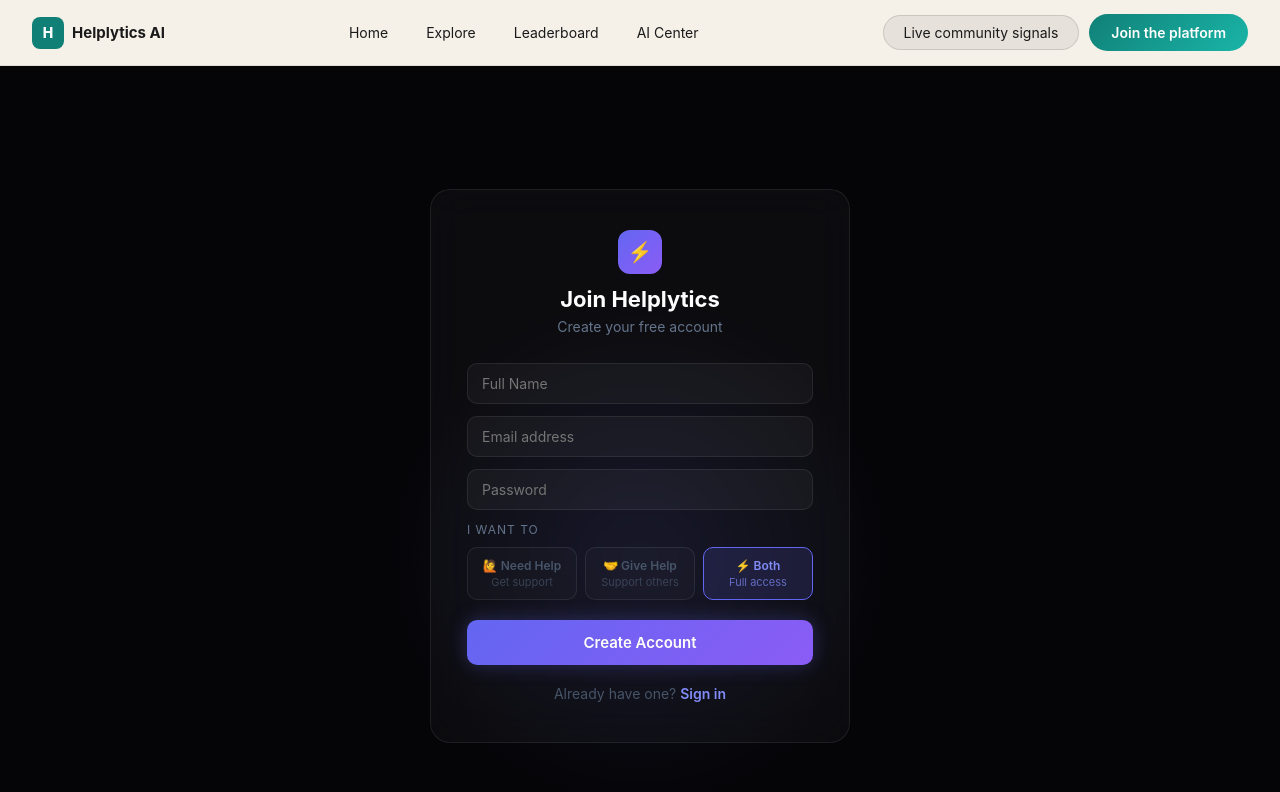
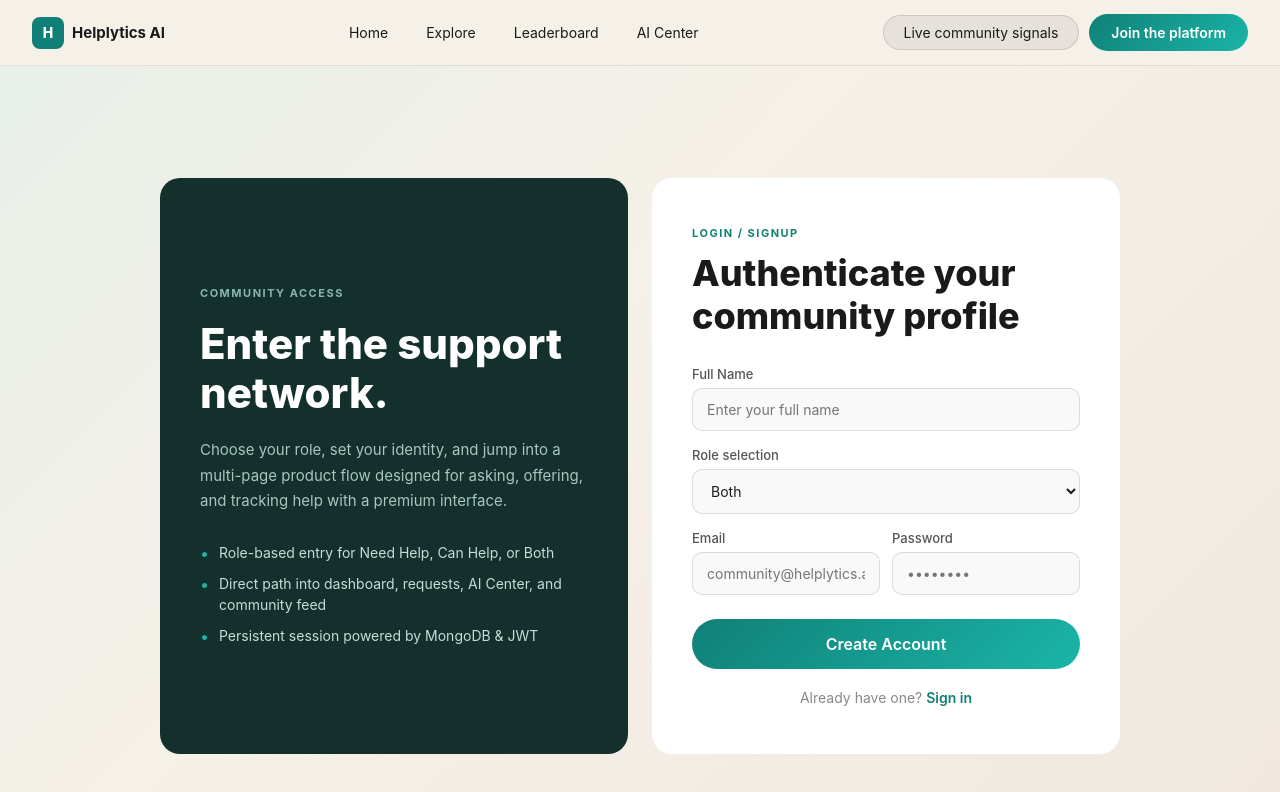
Before and after one commit to mianmuhammadbilal/helplytics-ai, a React (Vite) app in the folder client/: page /auth in a window 1280 px wide. Shown: the top 792 px of the page. Built offline with nearby package versions, Linux system fonts and the light colour scheme.

Commit message:
Auth page UI redesign

```diff
--- a/client/src/pages/Auth.jsx
+++ b/client/src/pages/Auth.jsx
@@ -24,111 +24,178 @@ export default function Auth() {
     setLoading(false);
   };
 
-  const roles = [
-    { value: 'need_help', label: '🙋 Need Help', desc: 'Get support' },
-    { value: 'can_help', label: '🤝 Give Help', desc: 'Support others' },
-    { value: 'both', label: '⚡ Both', desc: 'Full access' },
-  ];
-
   return (
     <div style={{
-      background: '#050508', minHeight: '100vh',
-      display: 'flex', alignItems: 'center', justifyContent: 'center',
-      padding: 20, position: 'relative', overflow: 'hidden'
+      minHeight: '100vh',
+      background: 'linear-gradient(135deg, #e8f0e9 0%, #f5f0e8 40%, #f0e8e0 100%)',
+      display: 'flex', flexDirection: 'column'
     }}>
-      {/* Glow */}
+
+      {/* Main Content */}
       <div style={{
-        position: 'absolute', top: '30%', left: '50%', transform: 'translateX(-50%)',
-        width: 500, height: 500, borderRadius: '50%',
-        background: 'radial-gradient(circle, rgba(99,102,241,0.12) 0%, transparent 70%)',
-        pointerEvents: 'none'
-      }} />
+        flex: 1, display: 'flex', alignItems: 'center',
+        justifyContent: 'center', padding: '40px 24px'
+      }}>
+        <div style={{ display: 'flex', gap: 24, maxWidth: 960, width: '100%', alignItems: 'stretch' }}>
 
-      <div style={{
-        background: 'rgba(255,255,255,0.03)',
-        border: '1px solid rgba(255,255,255,0.08)',
-        borderRadius: 20, padding: '40px 36px', width: '100%', maxWidth: 420,
-        backdropFilter: 'blur(20px)', position: 'relative'
-      }}>
-        {/* Logo */}
-        <div style={{ textAlign: 'center', marginBottom: 28 }}>
+          {/* Left Card */}
           <div style={{
-            width: 44, height: 44, borderRadius: 12,
-            background: 'linear-gradient(135deg, #6366f1, #8b5cf6)',
-            display: 'flex', alignItems: 'center', justifyContent: 'center',
-            fontSize: 20, margin: '0 auto 12px'
-          }}>⚡</div>
-          <h2 style={{ fontSize: 22, fontWeight: 700, marginBottom: 6 }}>
-            {isLogin ? 'Welcome back' : 'Join Helplytics'}
-          </h2>
-          <p style={{ color: '#64748b', fontSize: 14 }}>
-            {isLogin ? 'Sign in to your account' : 'Create your free account'}
-          </p>
-        </div>
+            background: '#14302c', borderRadius: 20, padding: '48px 40px',
+            flex: 1, display: 'flex', flexDirection: 'column', justifyContent: 'center', gap: 20
+          }}>
+            <div style={{
+              fontSize: 11, fontWeight: 700, letterSpacing: 1.5,
+              color: '#88b5b0', textTransform: 'uppercase'
+            }}>COMMUNITY ACCESS</div>
 
-        {error && (
-          <div style={{
-            background: 'rgba(239,68,68,0.1)', border: '1px solid rgba(239,68,68,0.2)',
-            color: '#fca5a5', padding: '10px 14px', borderRadius: 10, marginBottom: 16, fontSize: 13
-          }}>{error}</div>
-        )}
+            <h2 style={{ fontSize: 42, fontWeight: 800, color: '#fff', lineHeight: 1.15, margin: 0 }}>
+              Enter the support network.
+            </h2>
 
-        {!isLogin && (
-          <input placeholder="Full Name" value={form.name}
-            onChange={e => setForm({...form, name: e.target.value})} style={inputStyle} />
-        )}
-        <input placeholder="Email address" value={form.email}
-          onChange={e => setForm({...form, email: e.target.value})} style={inputStyle} />
-        <input type="password" placeholder="Password" value={form.password}
-          onChange={e => setForm({...form, password: e.target.value})} style={inputStyle} />
+            <p style={{ color: '#a8c5c0', fontSize: 15, lineHeight: 1.7, margin: 0 }}>
+              Choose your role, set your identity, and jump into a multi-page product flow designed for asking, offering, and tracking help with a premium interface.
+            </p>
 
-        {!isLogin && (
-          <div style={{ marginBottom: 20 }}>
-            <p style={{ color: '#64748b', fontSize: 12, marginBottom: 10, textTransform: 'uppercase', letterSpacing: 1 }}>I want to</p>
-            <div style={{ display: 'flex', gap: 8 }}>
-              {roles.map(r => (
-                <button key={r.value} onClick={() => setForm({...form, role: r.value})} style={{
-                  flex: 1, padding: '10px 6px', borderRadius: 10,
-                  border: `1px solid ${form.role === r.value ? '#6366f1' : 'rgba(255,255,255,0.08)'}`,
-                  background: form.role === r.value ? 'rgba(99,102,241,0.15)' : 'rgba(255,255,255,0.02)',
-                  color: form.role === r.value ? '#818cf8' : '#475569',
-                  fontSize: 12, textAlign: 'center', transition: 'all 0.2s'
-                }}>
-                  <div style={{ fontWeight: 600, marginBottom: 2 }}>{r.label}</div>
-                  <div style={{ fontSize: 11, opacity: 0.7 }}>{r.desc}</div>
-                </button>
+            <div style={{ display: 'flex', flexDirection: 'column', gap: 10, marginTop: 8 }}>
+              {[
+                'Role-based entry for Need Help, Can Help, or Both',
+                'Direct path into dashboard, requests, AI Center, and community feed',
+                'Persistent session powered by MongoDB & JWT',
+              ].map(item => (
+                <div key={item} style={{ display: 'flex', gap: 10, alignItems: 'flex-start' }}>
+                  <span style={{ color: '#1ab5a8', fontSize: 16, marginTop: 1 }}>•</span>
+                  <span style={{ color: '#c8dbd9', fontSize: 14, lineHeight: 1.5 }}>{item}</span>
+                </div>
               ))}
             </div>
           </div>
-        )}
 
-        <button onClick={handleSubmit} disabled={loading} style={{
-          width: '100%',
-          background: 'linear-gradient(135deg, #6366f1, #8b5cf6)',
-          color: '#fff', border: 'none', padding: '13px',
-          borderRadius: 10, fontSize: 15, fontWeight: 600,
-          opacity: loading ? 0.7 : 1,
-          boxShadow: '0 0 20px rgba(99,102,241,0.3)'
-        }}>
-          {loading ? 'Please wait...' : (isLogin ? 'Sign In' : 'Create Account')}
-        </button>
+          {/* Right Card */}
+          <div style={{
+            background: '#fff', borderRadius: 20, padding: '48px 40px',
+            flex: 1, display: 'flex', flexDirection: 'column', justifyContent: 'center'
+          }}>
+            <div style={{
+              fontSize: 11, fontWeight: 700, letterSpacing: 1.5,
+              color: '#108077', textTransform: 'uppercase', marginBottom: 12
+            }}>LOGIN / SIGNUP</div>
 
-        <p style={{ color: '#475569', textAlign: 'center', marginTop: 20, fontSize: 14 }}>
-          {isLogin ? "Don't have an account? " : "Already have one? "}
-          <span onClick={() => { setIsLogin(!isLogin); setError(''); }}
-            style={{ color: '#818cf8', cursor: 'pointer', fontWeight: 600 }}>
-            {isLogin ? 'Sign up' : 'Sign in'}
-          </span>
-        </p>
+            <h2 style={{ fontSize: 36, fontWeight: 800, color: '#1a1a1a', lineHeight: 1.2, marginBottom: 28 }}>
+              Authenticate your community profile
+            </h2>
+
+            {error && (
+              <div style={{
+                background: '#fee2e2', border: '1px solid #fca5a5',
+                color: '#dc2626', padding: '10px 14px', borderRadius: 10,
+                marginBottom: 16, fontSize: 13
+              }}>{error}</div>
+            )}
+
+            {/* Full Name - only signup */}
+            {!isLogin && (
+              <div style={{ marginBottom: 16 }}>
+                <label style={labelStyle}>Full Name</label>
+                <input
+                  placeholder="Enter your full name"
+                  value={form.name}
+                  onChange={e => setForm({...form, name: e.target.value})}
+                  style={inputStyle}
+                />
+              </div>
+            )}
+
+            {/* Role Selection - only signup */}
+            {!isLogin && (
+              <div style={{ marginBottom: 16 }}>
+                <label style={labelStyle}>Role selection</label>
+                <select
+                  value={form.role}
+                  onChange={e => setForm({...form, role: e.target.value})}
+                  style={inputStyle}
+                >
+                  <option value="need_help">Need Help</option>
+                  <option value="can_help">Can Help</option>
+                  <option value="both">Both</option>
+                </select>
+              </div>
+            )}
+
+            {/* Email & Password side by side */}
+            <div style={{ display: 'flex', gap: 12, marginBottom: 24 }}>
+              <div style={{ flex: 1 }}>
+                <label style={labelStyle}>Email</label>
+                <input
+                  placeholder="community@helplytics.ai"
+                  value={form.email}
+                  onChange={e => setForm({...form, email: e.target.value})}
+                  style={inputStyle}
+                />
+              </div>
+              <div style={{ flex: 1 }}>
+                <label style={labelStyle}>Password</label>
+                <input
+                  type="password"
+                  placeholder="••••••••"
+                  value={form.password}
+                  onChange={e => setForm({...form, password: e.target.value})}
+                  style={inputStyle}
+                />
+              </div>
+            </div>
+
+            {/* Submit Button */}
+            <button
+              onClick={handleSubmit}
+              disabled={loading}
+              style={{
+                width: '100%',
+                background: 'linear-gradient(135deg, #108077, #1ab5a8)',
+                color: '#fff', border: 'none',
+                padding: '15px', borderRadius: 50,
+                fontSize: 16, fontWeight: 600, cursor: 'pointer',
+                transition: 'transform 0.2s, box-shadow 0.2s',
+                opacity: loading ? 0.7 : 1
+              }}
+              onMouseEnter={e => {
+                e.currentTarget.style.transform = 'translateY(-2px)';
+                e.currentTarget.style.boxShadow = '0 8px 24px rgba(16,128,119,0.45)';
+              }}
+              onMouseLeave={e => {
+                e.currentTarget.style.transform = 'translateY(0)';
+                e.currentTarget.style.boxShadow = 'none';
+              }}
+            >
+              {loading ? 'Please wait...' : isLogin ? 'Continue to dashboard' : 'Create Account'}
+            </button>
+
+            {/* Toggle */}
+            <p style={{ color: '#888', textAlign: 'center', marginTop: 20, fontSize: 14 }}>
+              {isLogin ? "Don't have an account? " : "Already have one? "}
+              <span
+                onClick={() => { setIsLogin(!isLogin); setError(''); }}
+                style={{ color: '#108077', cursor: 'pointer', fontWeight: 600 }}
+              >
+                {isLogin ? 'Sign up' : 'Sign in'}
+              </span>
+            </p>
+          </div>
+
+        </div>
       </div>
     </div>
   );
 }
 
 const inputStyle = {
-  width: '100%', background: 'rgba(255,255,255,0.04)',
-  border: '1px solid rgba(255,255,255,0.08)', borderRadius: 10,
-  padding: '11px 14px', color: '#fff', marginBottom: 12, fontSize: 14,
+  width: '100%', background: '#f9f9f9',
+  border: '1px solid rgba(0,0,0,0.12)', borderRadius: 10,
+  padding: '12px 14px', color: '#1a1a1a', fontSize: 14,
   outline: 'none', boxSizing: 'border-box',
-  transition: 'border-color 0.2s'
+  fontFamily: 'Inter, sans-serif'
 };
+
+const labelStyle = {
+  display: 'block', fontSize: 13, fontWeight: 500,
+  color: '#555', marginBottom: 6
+};
```
